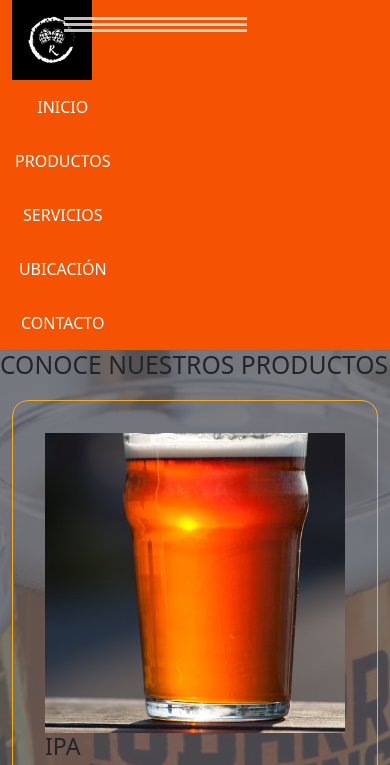
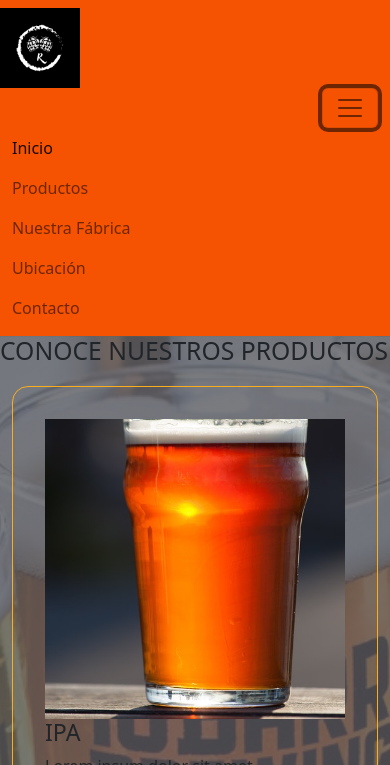
Before and after one commit to ritaastorga/repo-bootstrap, a plain HTML site: page pages/productos.html in a window 390 px wide. Both pictures are taken after a click on the button "Toggle navigation". Shown: the top 765 px of the page. Drawn offline with nearby package versions, Linux system fonts and the light colour scheme; a web font is replaced by a local one.

Commit message:
Agregando Bootstrap a la Navbar

```diff
--- a/pages/productos.html
+++ b/pages/productos.html
@@ -28,35 +28,51 @@
   </head>
   <body>
     <header>
-      <div class="container">
-        <div class="row">
-          <button class="nav-toggle" aria-label="abrir navegacion">
-            <span class="hamburger"></span>
+      <nav class="navbar navbar-expand-lg bg-orange">
+        <a href="logo" class="logo">
+          <img src="../assets/logo/logo revuelo.png" alt="logo de revuelo" />
+        </a>
+        <div class="container-fluid">
+          <a class="navbar-brand" href="#"></a>
+          <button
+            class="navbar-toggler"
+            type="button"
+            data-bs-toggle="collapse"
+            data-bs-target="#navbarNav"
+            aria-controls="navbarNav"
+            aria-expanded="false"
+            aria-label="Toggle navigation"
+          >
+            <span class="navbar-toggler-icon"></span>
           </button>
-          <a href="logo" class="logo">
-            <img src="../assets/logo/logo revuelo.png" alt="logo de revuelo" />
-          </a>
-          <nav class="nav">
-            <ul class="nav__list">
-              <li class="nav__item">
-                <a class="nav__link" href="../index.html">Inicio</a>
+          <div class="collapse navbar-collapse" id="navbarNav">
+            <ul class="navbar-nav">
+              <li class="nav-item">
+                <a
+                  class="nav-link active"
+                  aria-current="page"
+                  href="../index.html"
+                  >Inicio</a
+                >
               </li>
-              <li class="nav__item">
-                <a class="nav__link" href="productos.html">Productos</a>
+              <li class="nav-item">
+                <a class="nav-link" href="productos.html">Productos</a>
               </li>
-              <li class="nav__item">
-                <a class="nav__link" href="servicios.html">Servicios</a>
+              <li class="nav-item">
+                <a class="nav-link" href="nuestra-fabrica.html"
+                  >Nuestra Fábrica</a
+                >
               </li>
-              <li class="nav__item">
-                <a class="nav__link" href="ubicacion.html">Ubicación</a>
+              <li class="nav-item">
+                <a class="nav-link" href="ubicacion.html">Ubicación</a>
               </li>
-              <li class="nav__item">
-                <a class="nav__link" href="contacto.html">Contacto</a>
+              <li class="nav-item">
+                <a class="nav-link" href="contacto.html">Contacto</a>
               </li>
             </ul>
-          </nav>
+          </div>
         </div>
-      </div>
+      </nav>
     </header>
     <main class="productos">
       <h2>CONOCE NUESTROS PRODUCTOS</h2>
@@ -96,7 +112,7 @@
       </div>
     </main>
     <!--Agregando Bs al Footer-->
-    <footer class="bg-dark text-black py-4">
+    <footer class="bg-orange text-dark py-4">
       <!-- Las redes sociales son ficticias -->
       <div class="container">
         <nav class="row">
```
Also changed, not shown: index.html (+30 -18 lines), pages/contacto.html (+38 -22 lines), pages/nuestra-fabrica.html (renamed from pages/servicios.html, +38 -22 lines), pages/ubicacion.html (+38 -22 lines).
